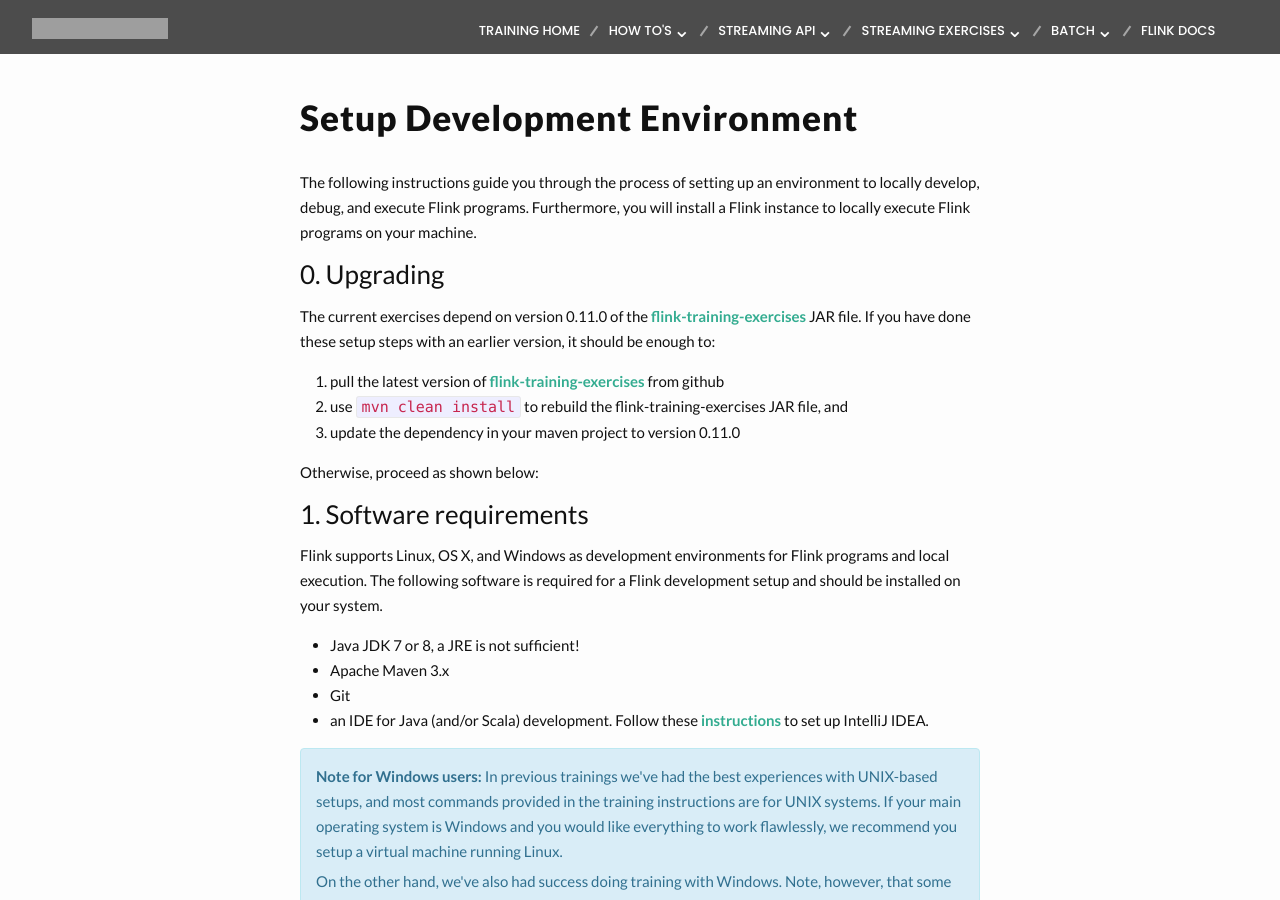
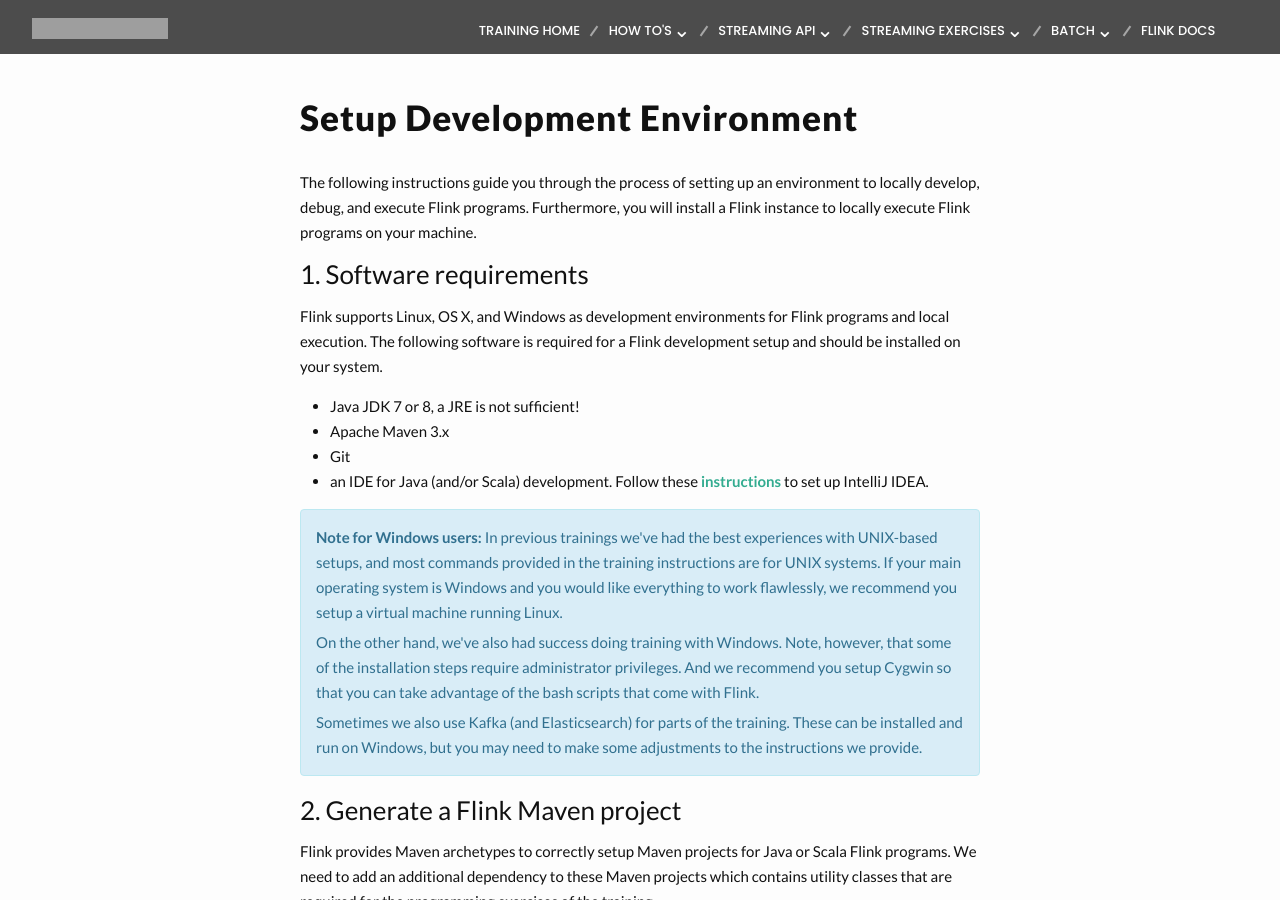
Before and after one commit to dataArtisans/flink-training-web, a Jekyll site: the page built from devEnvSetup.md, in a window 1280 px wide and 900 px high. Built offline with Jekyll 4.4.1, drawn with Linux system fonts in a browser that asks for light colours; nearby versions of some CDN libraries; grey boxes are pictures that could not be loaded.

Commit message:
Removed section on upgrading from setup instructions.

```diff
--- a/devEnvSetup.md
+++ b/devEnvSetup.md
@@ -5,16 +5,6 @@ permalink: /devEnvSetup.html
 ---
 
 The following instructions guide you through the process of setting up an environment to locally develop, debug, and execute Flink programs. Furthermore, you will install a Flink instance to locally execute Flink programs on your machine.
-
-### 0. Upgrading
-
-The current exercises depend on version 0.11.0 of the [flink-training-exercises](https://github.com/dataArtisans/flink-training-exercises) JAR file. If you have done these setup steps with an earlier version, it should be enough to:
-
-1. pull the latest version of [flink-training-exercises](https://github.com/dataArtisans/flink-training-exercises) from github
-1. use `mvn clean install` to rebuild the flink-training-exercises JAR file, and
-1. update the dependency in your maven project to version 0.11.0
-
-Otherwise, proceed as shown below:
 
 ### 1. Software requirements
 
```
